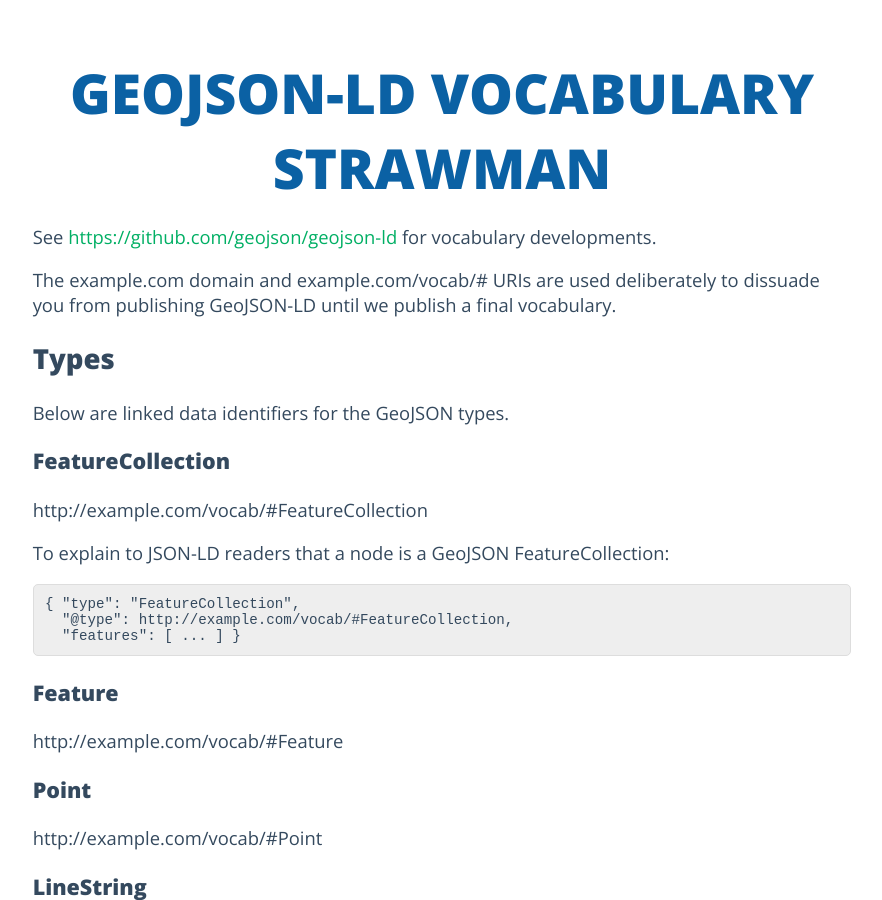
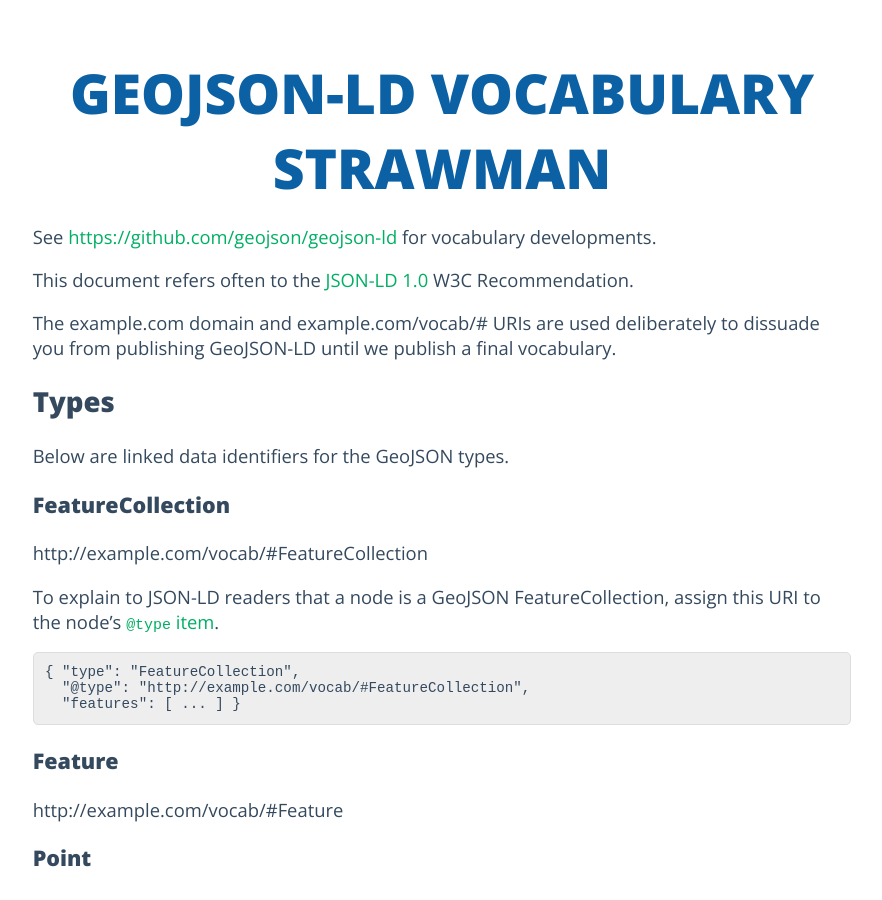
Before and after one commit to geojson/geojson.github.io, a Jekyll site: the page built from vocab.md, in a window 1280 px wide and 900 px high. Shown: the whole window, without its empty margins (198-1080 px from the left). Built offline with Jekyll 4.4.1, drawn with Linux system fonts in a browser that asks for light colours; Markdown is read by kramdown in place of the engine named in the settings.

Commit message:
Link to W3C Rec.

````diff
--- a/vocab.md
+++ b/vocab.md
@@ -7,6 +7,9 @@ title: GeoJSON-LD Vocabulary
 
 See [https://github.com/geojson/geojson-ld](https://github.com/geojson/geojson-ld)
 for vocabulary developments.
+
+This document refers often to the [JSON-LD 1.0](http://www.w3.org/TR/json-ld/) W3C
+Recommendation.
 
 The example.com domain and example.com/vocab/# URIs are used deliberately to
 dissuade you from publishing GeoJSON-LD until we publish a final vocabulary.
@@ -19,11 +22,12 @@ Below are linked data identifiers for the GeoJSON types.
 
 http://example.com/vocab/#FeatureCollection
 
-To explain to JSON-LD readers that a node is a GeoJSON FeatureCollection:
+To explain to JSON-LD readers that a node is a GeoJSON FeatureCollection, assign
+this URI to the node's [``@type`` item](http://www.w3.org/TR/json-ld/#specifying-the-type).
 
 ```
 { "type": "FeatureCollection",
-  "@type": http://example.com/vocab/#FeatureCollection,
+  "@type": "http://example.com/vocab/#FeatureCollection",
   "features": [ ... ] }
 ```
 
````
